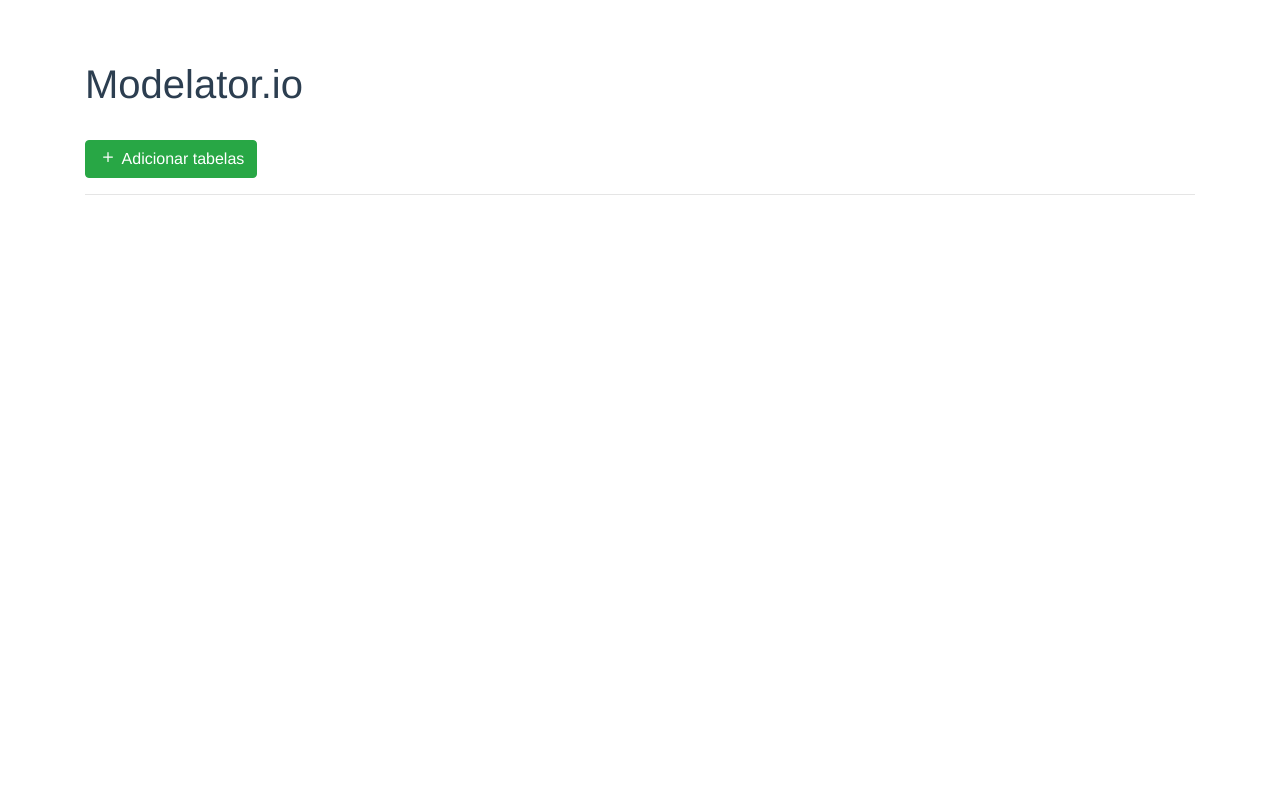
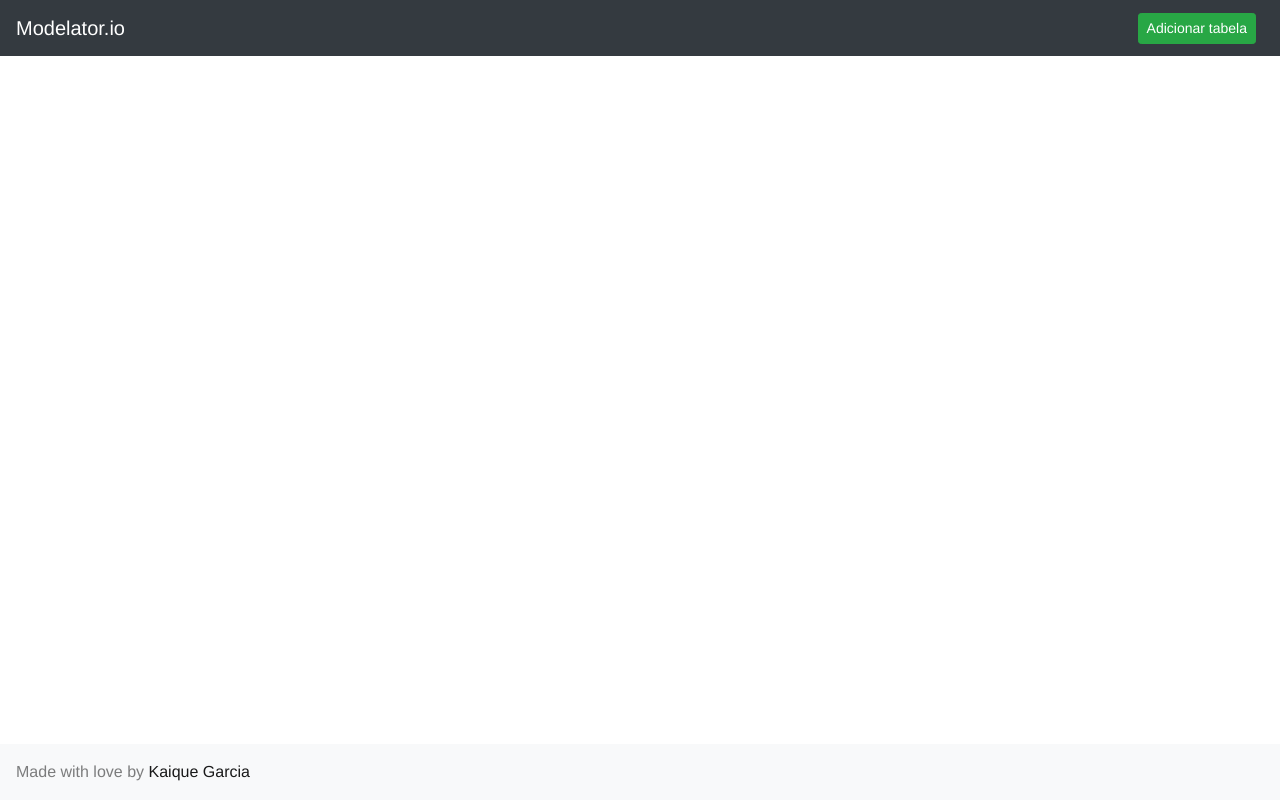
Before and after one commit to kaiquegarcia/modelator.io, a Vue app: page / in a window 1280 px wide. Built offline with nearby package versions, Linux system fonts and the light colour scheme.

Commit message:
Algumas melhorias de layout

```diff
--- a/src/App.vue
+++ b/src/App.vue
@@ -1,17 +1,44 @@
 <template>
-  <div id="app" class="container">
-    <h1>Modelator.io</h1>
-    <br />
-    <diagram></diagram>
+  <div id="app">
+    <b-navbar toggleable="lg" type="dark" variant="dark">
+      <b-navbar-brand href="#">Modelator.io</b-navbar-brand>
+      <b-navbar-toggle target="nav-collapse"></b-navbar-toggle>
+      <b-collapse id="nav-collapse" is-nav>
+        <b-navbar-nav class="ml-auto">
+          <b-button
+            size="sm"
+            class="mr-sm-2"
+            variant="success"
+            @click="createTable"
+            >Adicionar tabela</b-button
+          >
+        </b-navbar-nav>
+      </b-collapse>
+    </b-navbar>
+    <div id="diagram-container"></div>
+    <b-navbar type="light" fixed="bottom" variant="light">
+      <b-nav-text>Made with love by <b-link href="https://kaiquegarcia.dev" target="_blank">Kaique Garcia</b-link></b-nav-text>
+    </b-navbar>
     <div class="editor-container"></div>
   </div>
 </template>
 
 <script>
 import Diagram from "./components/database/Diagram";
+import Vue from "vue";
+
+const DiagramClass = Vue.extend(Diagram);
+const diagram = new DiagramClass();
 export default {
   name: "App",
-  components: { Diagram }
+  methods: {
+    createTable() {
+      diagram.createTable();
+    }
+  },
+  mounted() {
+    diagram.$mount("#diagram-container");
+  }
 };
 </script>
 
@@ -21,7 +48,6 @@ export default {
   -webkit-font-smoothing: antialiased
   -moz-osx-font-smoothing: grayscale
   color: #2c3e50
-  margin-top: 60px
 
 /** THANKS JUNIOR FERNANDES **/
 .draggable
--- a/src/components/database/Diagram.vue
+++ b/src/components/database/Diagram.vue
@@ -1,9 +1,5 @@
 <template>
   <div>
-    <b-button variant="success" @click="createTable">
-      <b-icon-plus></b-icon-plus> Adicionar tabelas
-    </b-button>
-    <hr />
     <div class="diagram-workspace"></div>
   </div>
 </template>
```
